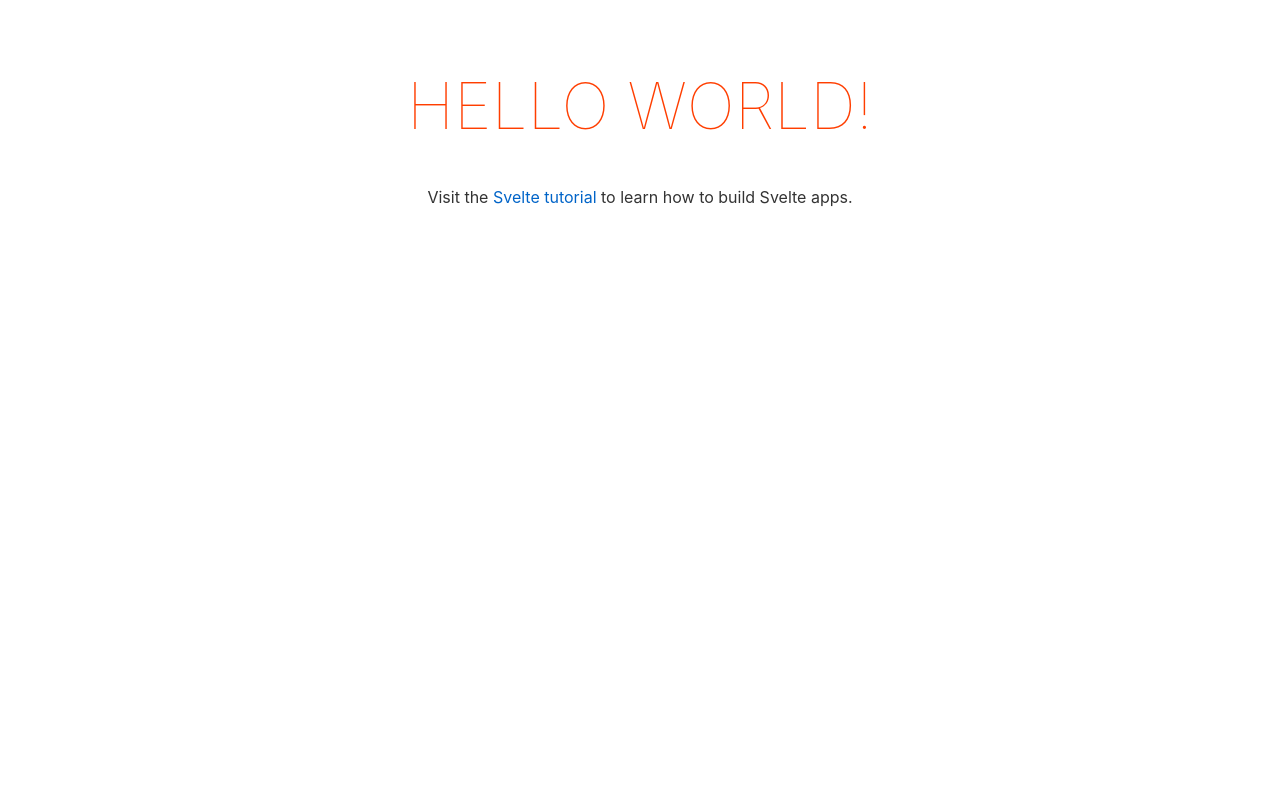
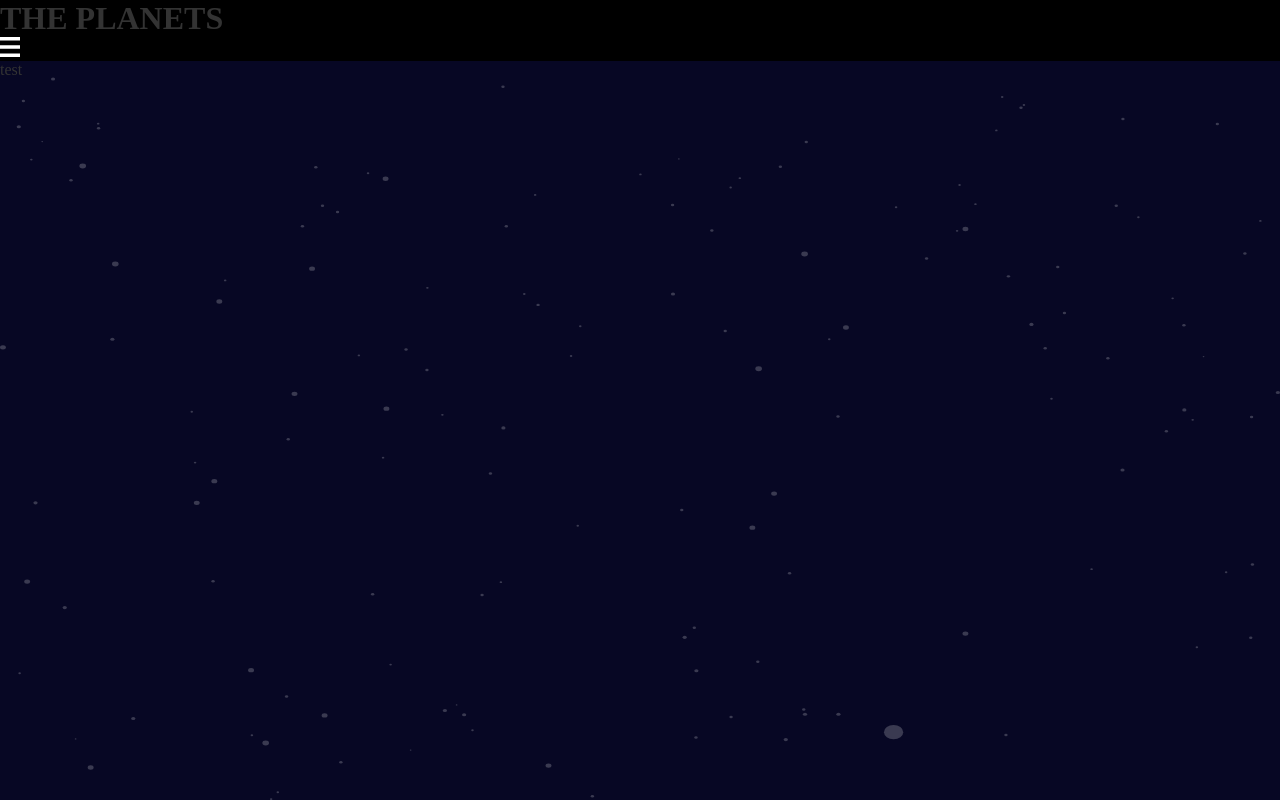
Before and after one commit to mrfinesse47/svelte-planets, a Svelte app: page / in a window 1280 px wide. Built offline with nearby package versions, Linux system fonts and the light colour scheme.

Commit message:
background stars working now

```diff
--- a/public/global.css
+++ b/public/global.css
@@ -1,63 +1,21 @@
-html, body {
+html,
+body {
   position: relative;
   width: 100%;
   height: 100%;
 }
 
+h1 {
+  padding: 0;
+  margin: 0;
+}
+
 body {
   color: #333;
   margin: 0;
-	padding: 8px;
+  padding: 0;
   box-sizing: border-box;
-	font-family: -apple-system, BlinkMacSystemFont, "Segoe UI", Roboto, Oxygen-Sans, Ubuntu, Cantarell, "Helvetica Neue", sans-serif;
+  background-color: #070724;
+  background-image: url("../img/background-stars.svg");
+  background-size: 100% 100%;
 }
-
-a {
-	color: rgb(0,100,200);
-	text-decoration: none;
-}
-
-a:hover {
-	text-decoration: underline;
-}
-
-a:visited {
-	color: rgb(0,80,160);
-}
-
-label {
-	display: block;
-}
-
-input, button, select, textarea {
-	font-family: inherit;
-	font-size: inherit;
-	-webkit-padding: 0.4em 0;
-	padding: 0.4em;
-	margin: 0 0 0.5em 0;
-	box-sizing: border-box;
-	border: 1px solid #ccc;
-	border-radius: 2px;
-}
-
-input:disabled {
-	color: #ccc;
-}
-
-button {
-	color: #333;
-	background-color: #f4f4f4;
-	outline: none;
-}
-
-button:disabled {
-	color: #999;
-}
-
-button:not(:disabled):active {
-	background-color: #ddd;
-}
-
-button:focus {
-	border-color: #666;
-}
--- a/src/App.svelte
+++ b/src/App.svelte
@@ -1,30 +1,9 @@
 <script>
-	export let name;
+  import Header from "./components/Header.svelte";
 </script>
 
-<main>
-	<h1>Hello {name}!</h1>
-	<p>Visit the <a href="https://svelte.dev/tutorial">Svelte tutorial</a> to learn how to build Svelte apps.</p>
-</main>
+<Header />
+<main>test</main>
 
 <style>
-	main {
-		text-align: center;
-		padding: 1em;
-		max-width: 240px;
-		margin: 0 auto;
-	}
-
-	h1 {
-		color: #ff3e00;
-		text-transform: uppercase;
-		font-size: 4em;
-		font-weight: 100;
-	}
-
-	@media (min-width: 640px) {
-		main {
-			max-width: none;
-		}
-	}
 </style>
--- /dev/null
+++ b/src/components/Header.svelte
@@ -0,0 +1,17 @@
+<script>
+</script>
+
+<header>
+  <h1>THE PLANETS</h1>
+  <img src="./img/icon-hamburger.svg" alt="" />
+</header>
+
+<style>
+  img {
+    width: 20px;
+    height: 20px;
+  }
+  header {
+    background-color: black;
+  }
+</style>
--- a/src/main.js
+++ b/src/main.js
@@ -1,10 +1,7 @@
-import App from './App.svelte';
+import App from "./App.svelte";
 
 const app = new App({
-	target: document.body,
-	props: {
-		name: 'world'
-	}
+  target: document.body,
 });
 
 export default app;
```
Also changed, not shown: 1 other file (tests, documents, lock files or other folders). Lines whose indentation alone changed are shown as unchanged.
